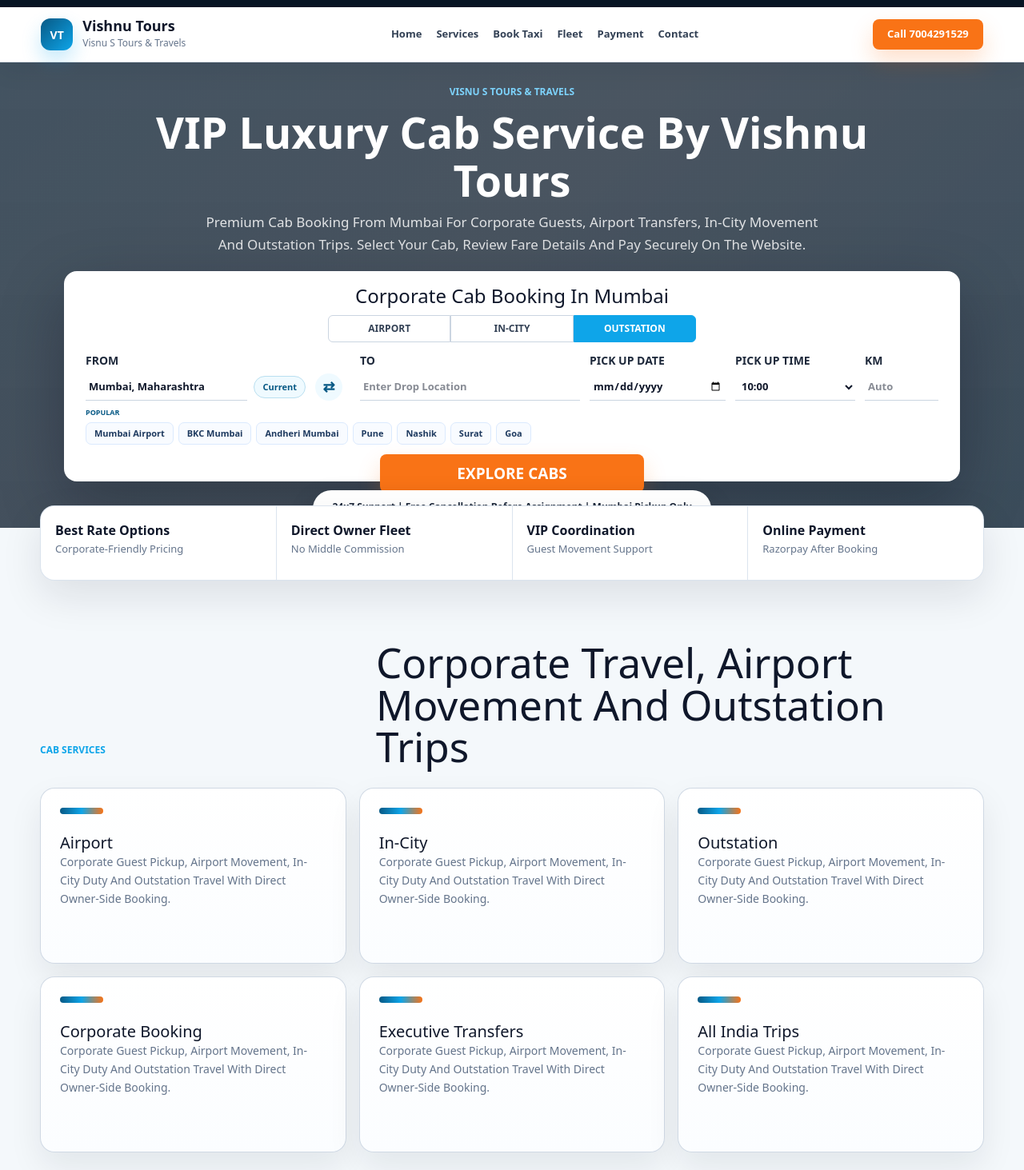
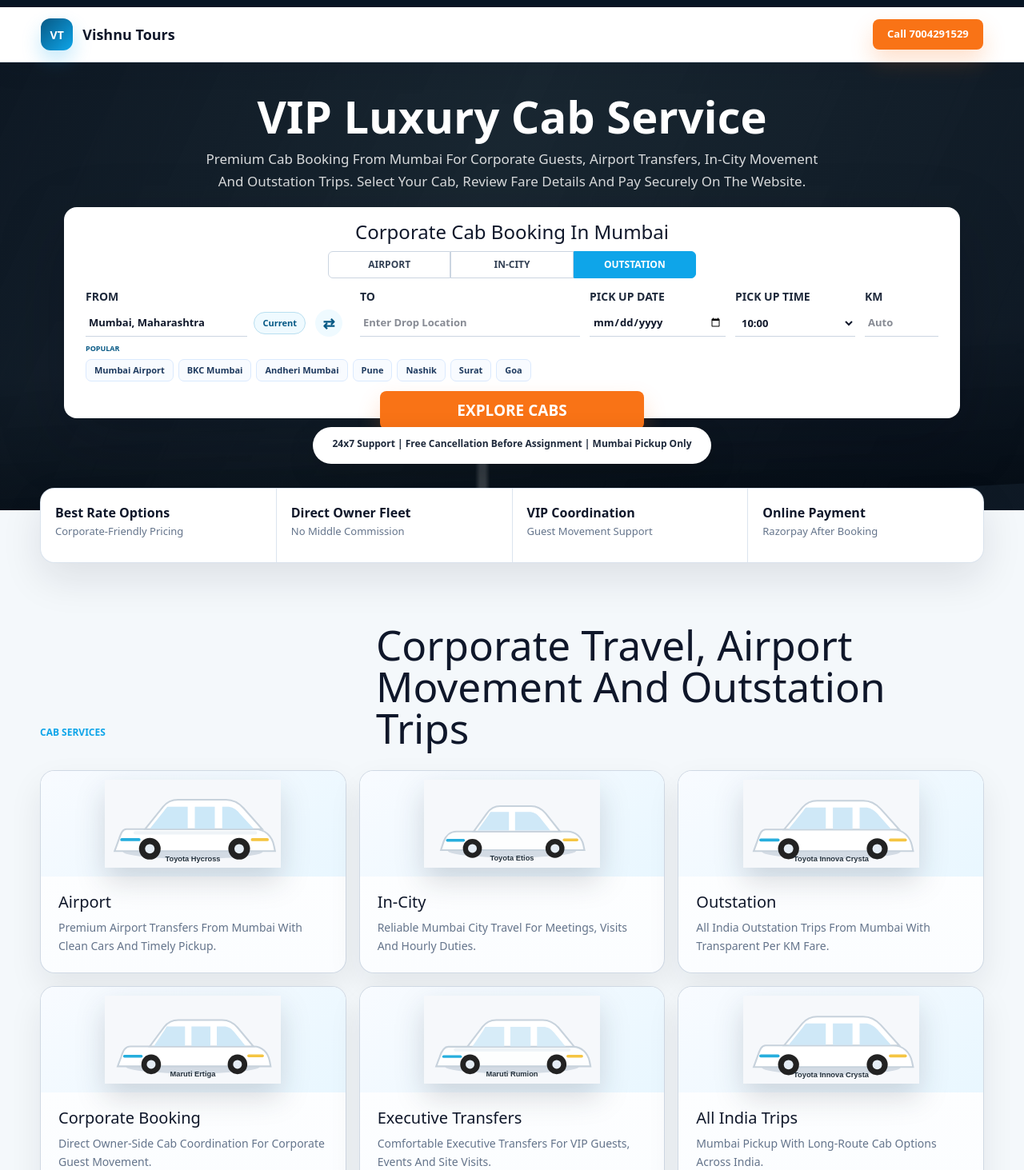
Before and after one commit to 9097881689/vishnu-tours, a Next.js app: page / in a window 1280 px wide. Shown: the part 27-1490 px from the top of the page at 80% size. Built offline with nearby package versions, Linux system fonts and the light colour scheme.

Commit message:
Simplify header and add location-aware booking

```diff
--- a/app/globals.css
+++ b/app/globals.css
@@ -2694,3 +2694,116 @@
     gap: 3px;
   }
 }
+
+/* Latest Client Polish: Simple Header, Footer Menu, Service Photos, SMK-Like Booking Backdrop */
+.site-header {
+  justify-content: space-between;
+}
+
+.brand {
+  min-width: 0;
+}
+
+.brand small {
+  display: none;
+}
+
+.site-header > nav {
+  display: none;
+}
+
+.hero {
+  background:
+    linear-gradient(rgba(12, 22, 31, 0.76), rgba(12, 22, 31, 0.72)),
+    linear-gradient(115deg, rgba(6, 18, 38, 0.95), rgba(31, 60, 78, 0.86) 44%, rgba(6, 18, 38, 0.94)),
+    repeating-linear-gradient(112deg, transparent 0 72px, rgba(255, 255, 255, 0.08) 73px 75px);
+}
+
+.hero::before {
+  content: "";
+  position: absolute;
+  inset: auto -10% 0;
+  z-index: -1;
+  height: 36%;
+  background:
+    linear-gradient(90deg, transparent 0 47%, rgba(255, 255, 255, 0.18) 47.4% 47.8%, transparent 48.2%),
+    linear-gradient(180deg, transparent, rgba(3, 10, 18, 0.76));
+  transform: skewY(-3deg);
+}
+
+.hero-content:has(.savaari-booking-panel) h1 {
+  font-size: clamp(34px, 4.4vw, 56px);
+}
+
+.hero-copy .eyebrow {
+  display: none;
+}
+
+.service-card {
+  overflow: hidden;
+  padding: 0;
+}
+
+.service-photo {
+  display: grid;
+  min-height: 132px;
+  place-items: center;
+  background: linear-gradient(145deg, #f8fbff, #e9f7ff);
+}
+
+.service-photo img {
+  width: min(220px, 86%);
+  filter: drop-shadow(0 16px 18px rgba(15, 23, 42, 0.16));
+}
+
+.service-card h3 {
+  margin: 20px 22px 8px;
+}
+
+.service-card p {
+  margin: 0 22px 22px;
+}
+
+.service-icon {
+  display: none;
+}
+
+.site-footer {
+  grid-template-columns: 1fr auto auto;
+}
+
+.footer-nav {
+  display: flex;
+  flex-wrap: wrap;
+  justify-content: center;
+  gap: 12px 18px;
+}
+
+.footer-nav a {
+  color: rgba(255, 255, 255, 0.84);
+  font-size: 13px;
+  font-weight: 800;
+}
+
+@media (max-width: 760px) {
+  .site-header {
+    gap: 12px;
+    padding-inline: 14px;
+  }
+
+  .brand strong {
+    font-size: 16px;
+  }
+
+  .call-button {
+    padding: 0 12px;
+  }
+
+  .site-footer {
+    grid-template-columns: 1fr;
+  }
+
+  .footer-nav {
+    justify-content: flex-start;
+  }
+}
--- a/app/page.tsx
+++ b/app/page.tsx
@@ -248,13 +248,43 @@
   },
 ];
 
-const serviceTypes = [
-  "Airport",
-  "In-City",
-  "Outstation",
-  "Corporate Booking",
-  "Executive Transfers",
-  "All India Trips",
+const serviceCards = [
+  {
+    title: "Airport",
+    image: "/fleet/hycross.svg",
+    description:
+      "Premium Airport Transfers From Mumbai With Clean Cars And Timely Pickup.",
+  },
+  {
+    title: "In-City",
+    image: "/fleet/etios.svg",
+    description:
+      "Reliable Mumbai City Travel For Meetings, Visits And Hourly Duties.",
+  },
+  {
+    title: "Outstation",
+    image: "/fleet/innova-crysta.svg",
+    description:
+      "All India Outstation Trips From Mumbai With Transparent Per KM Fare.",
+  },
+  {
+    title: "Corporate Booking",
+    image: "/fleet/ertiga.svg",
+    description:
+      "Direct Owner-Side Cab Coordination For Corporate Guest Movement.",
+  },
+  {
+    title: "Executive Transfers",
+    image: "/fleet/rumion.svg",
+    description:
+      "Comfortable Executive Transfers For VIP Guests, Events And Site Visits.",
+  },
+  {
+    title: "All India Trips",
+    image: "/fleet/innova-crysta.svg",
+    description:
+      "Mumbai Pickup With Long-Route Cab Options Across India.",
+  },
 ];
 
 type PackageId = (typeof packageOptions)[number]["id"];
@@ -351,6 +381,25 @@
   return mumbaiAreas.some(
     (area) => pickup.includes(area) || (pickup.length >= 3 && area.startsWith(pickup)),
   );
+}
+
+function getLocationTripType(origin: string, destination: string) {
+  const pickup = origin.trim().toLowerCase();
+  const dropLocation = destination.trim().toLowerCase();
+
+  if (pickup.includes("airport") || dropLocation.includes("airport")) {
+    return "Airport";
+  }
+
+  if (dropLocation && isMumbaiPickup(origin) && isMumbaiPickup(destination)) {
+    return "In-City";
+  }
+
+  if (dropLocation) {
+    return "Outstation";
+  }
+
+  return null;
 }
 
 export default function Home() {
@@ -633,6 +682,12 @@
     setBookingView("home");
     setConfirmedBooking(null);
     setIsPaymentComplete(false);
+    const detectedTripType = getLocationTripType(startPoint, value);
+
+    if (detectedTripType && detectedTripType !== tripType) {
+      setTripType(detectedTripType);
+    }
+
     const distance = getDestinationDistance(value);
 
     if (distance) {
@@ -666,6 +721,11 @@
     setConfirmedBooking(null);
     setIsPaymentComplete(false);
     setBookingStatus("");
+    const detectedTripType = getLocationTripType(value, drop);
+
+    if (detectedTripType && detectedTripType !== tripType) {
+      setTripType(detectedTripType);
+    }
   }
 
   function useCurrentLocation() {
@@ -951,17 +1011,8 @@
           <span className="brand-mark">VT</span>
           <span>
             <strong>Vishnu Tours</strong>
-            <small>Visnu S Tours & Travels</small>
           </span>
         </a>
-        <nav aria-label="Primary navigation">
-          <a href="#home">Home</a>
-          <a href="#services">Services</a>
-          <a href="#booking">Book Taxi</a>
-          <a href="#fleet">Fleet</a>
-          <a href="#payment">Payment</a>
-          <a href="#contact">Contact</a>
-        </nav>
         <a className="call-button" href="tel:+917004291529">
           Call 7004291529
         </a>
@@ -978,8 +1029,7 @@
         </div>
         <div className="hero-content">
           <div className="hero-copy">
-            <p className="eyebrow">Visnu S Tours & Travels</p>
-            <h1>VIP Luxury Cab Service By Vishnu Tours</h1>
+            <h1>VIP Luxury Cab Service</h1>
               <p>
                 Premium Cab Booking From Mumbai For Corporate Guests, Airport
                 Transfers, In-City Movement And Outstation Trips. Select Your
@@ -1482,14 +1532,14 @@
           <h2>Corporate Travel, Airport Movement And Outstation Trips</h2>
         </div>
         <div className="service-grid">
-          {serviceTypes.map((service) => (
-            <article key={service} className="service-card">
-              <span className="service-icon" aria-hidden="true" />
-              <h3>{service}</h3>
-              <p>
-                Corporate Guest Pickup, Airport Movement, In-City Duty And
-                Outstation Travel With Direct Owner-Side Booking.
-              </p>
+          {serviceCards.map((service) => (
+            <article key={service.title} className="service-card">
+              <div className="service-photo">
+                {/* eslint-disable-next-line @next/next/no-img-element */}
+                <img src={service.image} alt={`${service.title} cab service`} />
+              </div>
+              <h3>{service.title}</h3>
+              <p>{service.description}</p>
             </article>
           ))}
         </div>
@@ -1595,6 +1645,13 @@
           <strong>Vishnu Tours</strong>
           <span>Visnu S Tours & Travels</span>
         </div>
+        <nav className="footer-nav" aria-label="Footer navigation">
+          <a href="#home">Home</a>
+          <a href="#services">Services</a>
+          <a href="#booking">Book Taxi</a>
+          <a href="#fleet">Fleet</a>
+          <a href="#payment">Payment</a>
+        </nav>
         <div>
           <a href="tel:+917004291529">Call: 7004291529</a>
           <a href={whatsappUrl} target="_blank">
```
